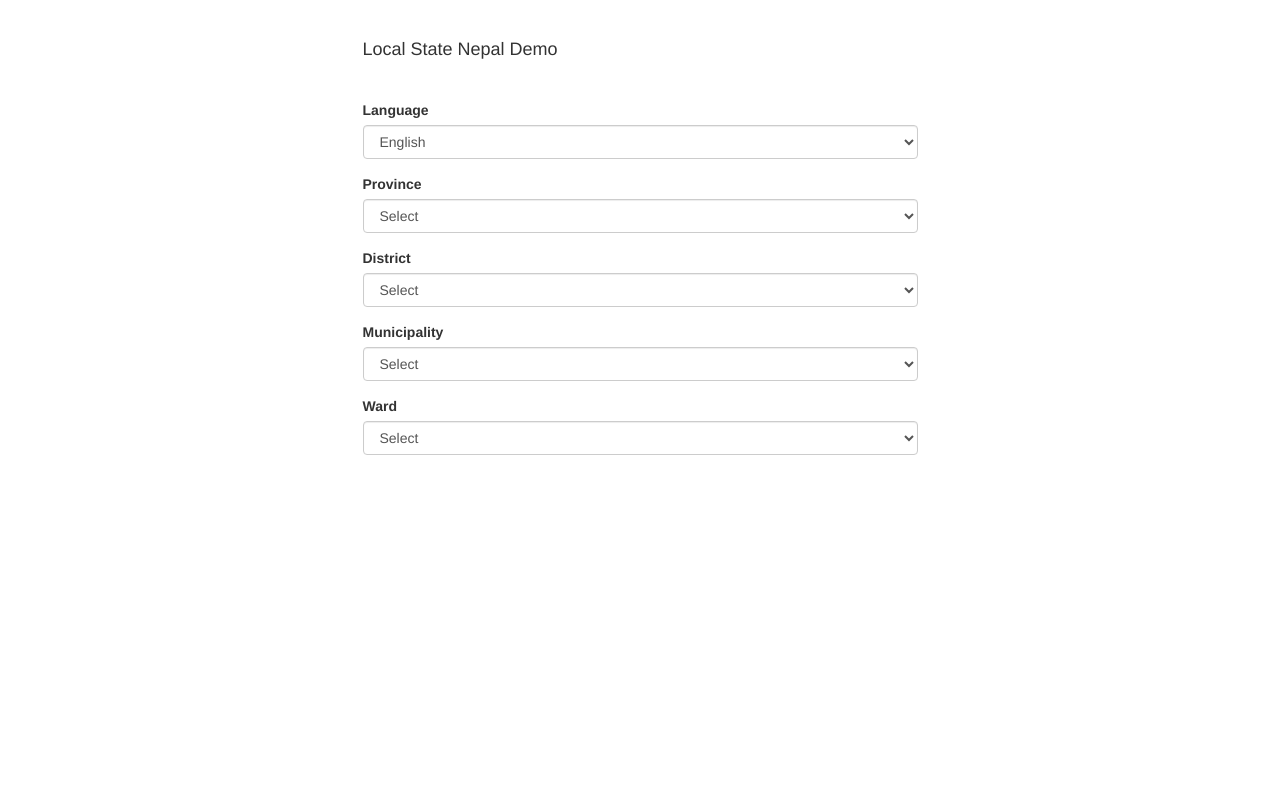
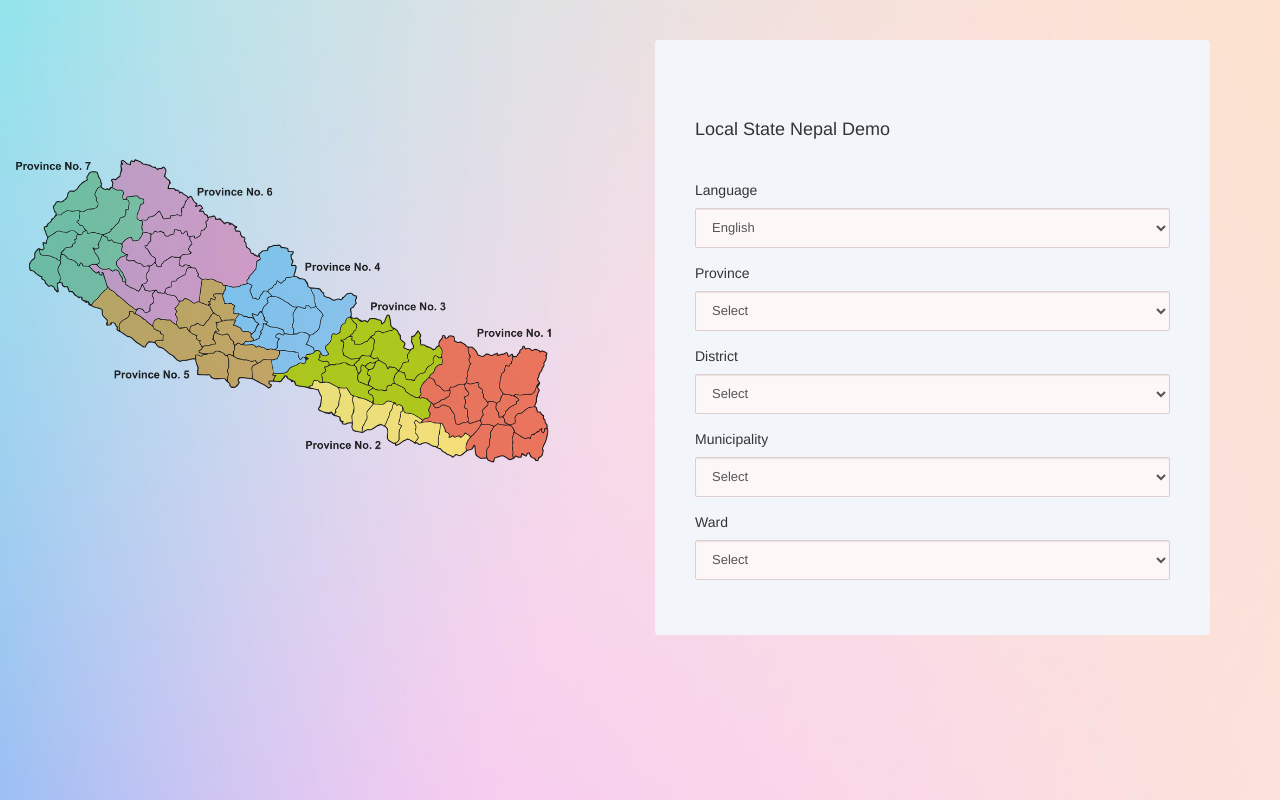
Before and after one commit to sagautam5/local-states-nepal, a PHP site: page /demo/index.php in a window 1280 px wide. Run offline with PHP 8.4, Linux system fonts and the light colour scheme.

Commit message:
Update existing design for demo page.

```diff
--- /dev/null
+++ b/demo/assets/css/style.css
@@ -0,0 +1,53 @@
+
+html, body{
+    height: 100vh;
+}
+
+.demo-form{
+    background:url('../images/bg-image.jpg');
+    background-attachment: fixed;
+    background-repeat: no-repeat;
+    background-size: cover;
+    height: 100vh;
+}
+
+.side-image{
+  position: relative;
+}
+.side-image img{
+    width: 100%;
+    position: absolute;
+    top: 126px;
+    left: -59px;
+}
+.bg-form{
+    background-color: #f2f6fa;
+    border-radius:4px;
+    padding: 40px 40px;
+    margin-top: 40px;
+}
+
+label {
+    display: inline-block;
+    margin-bottom: 8px;
+    font-weight: 500;
+}
+
+
+.form-control {
+    display: block;
+    width: 100%;
+    height: 40px;
+    padding: 6px 12px;
+    font-size: 13px;
+    line-height: 1.42857143;
+    color: #555;
+    background-color: #fdf7f7;
+    background-image: none;
+    border: 1px solid #decece;
+    border-radius: 2px;
+    -webkit-box-shadow: inset 0 1px 1px rgb(0 0 0 / 8%);
+    box-shadow: inset 0 1px 1px rgb(0 0 0 / 8%);
+    -webkit-transition: border-color ease-in-out .15s,box-shadow ease-in-out .15s;
+    transition: border-color ease-in-out .15s,box-shadow ease-in-out .15s;
+}
--- a/demo/index.php
+++ b/demo/index.php
@@ -4,11 +4,24 @@
     <!-- Latest compiled and minified CSS -->
     <link rel="stylesheet" href="./assets/css/bootstrap.min.css">
     <link rel="stylesheet" href="./assets/css/jquery-ui.min.css">
+    <link rel="stylesheet" href="./assets/css/style.css">
+
 </head>
 <body>
+    <section class="demo-form">
         <div class="container">
             <div class="row">
-        <div class="col-md-offset-3 col-md-6">
+                <div class="col-md-6">
+                    <div class="side-image">
+                        <!-- <h3>Local States Nepal</h3>
+                        <p>Local state nepal.
+                        </p> -->
+                        <img src="../images/nepal-map.png" alt="">
+                    </div>
+
+                </div>
+                <div class="col-md-6">
+                    <div class="bg-form">
                     <h4 style="margin-bottom: 40px; margin-top: 40px;">Local State Nepal Demo</h4>
                     <div class="form-group">
                         <label>Language</label>
@@ -48,6 +61,9 @@
                     </div>
                 </div>
             </div>
+        </div>
+    </section>
+
 
 <!-- Latest compiled and minified JavaScript -->
 <script src="./assets/js/jquery.min.js"></script>
```
Also changed, not shown: demo/assets/images/bg-image.jpg (added), images/nepal-map.png (added). Lines whose indentation alone changed are shown as unchanged.
